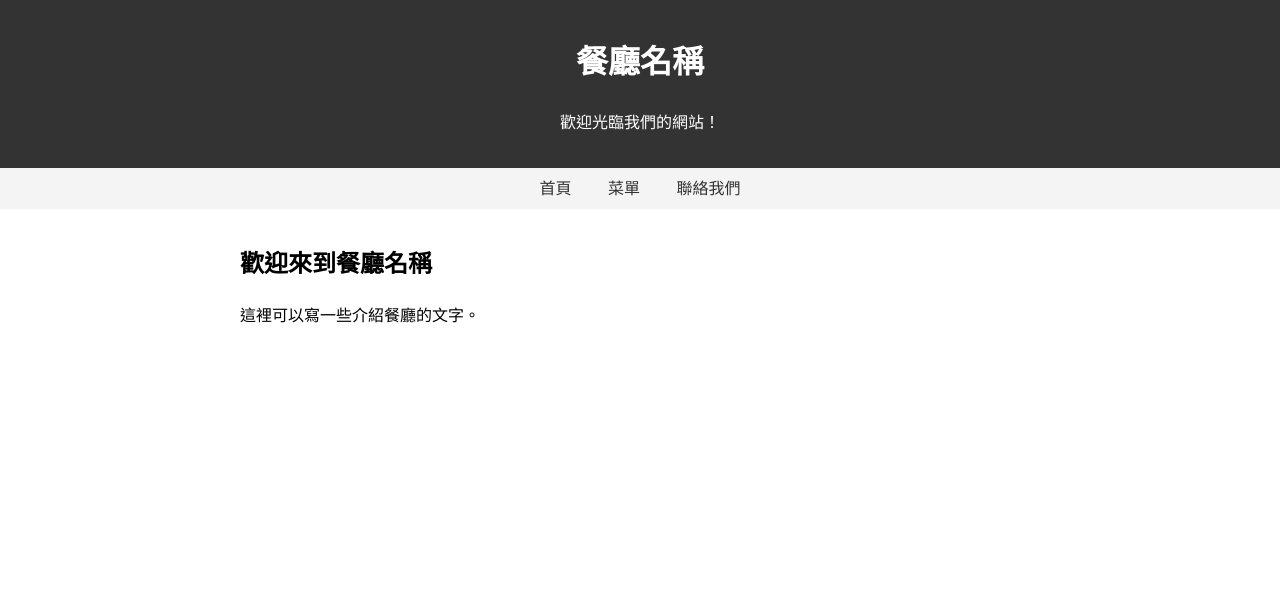
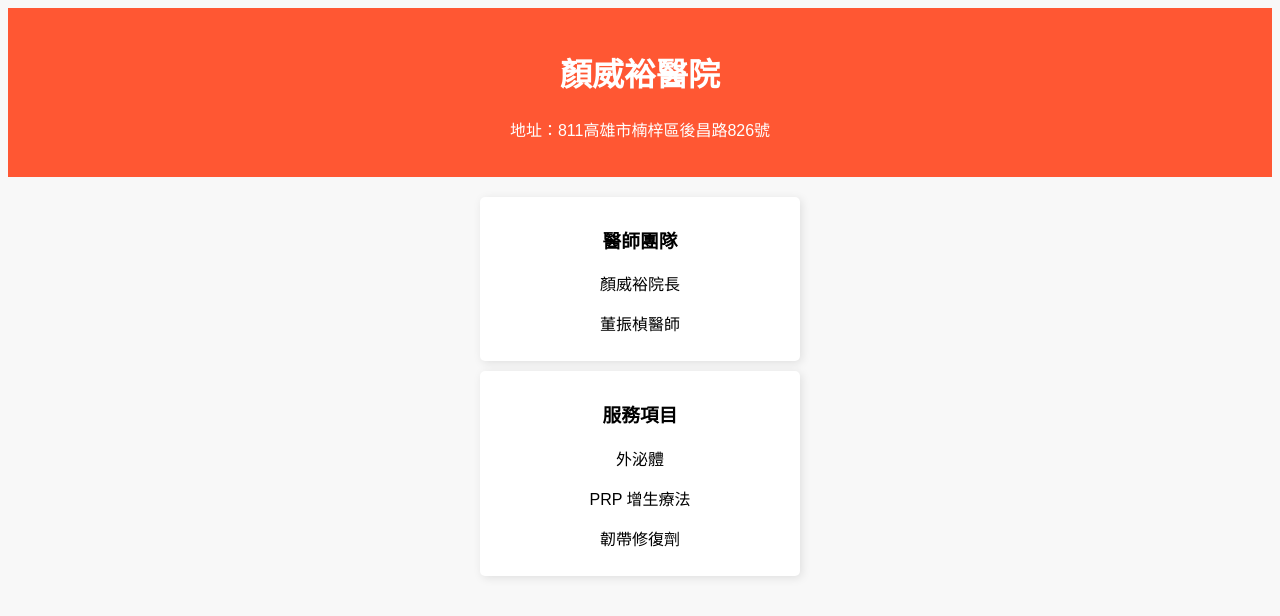
Before and after one commit to connie850413/restaurant-website, a plain HTML site: page index.html in a window 1280 px wide. Drawn offline with Linux system fonts and the light colour scheme.

Commit message:
Update index.html

```diff
--- a/index.html
+++ b/index.html
@@ -3,84 +3,48 @@
 <head>
   <meta charset="UTF-8">
   <meta name="viewport" content="width=device-width, initial-scale=1.0">
-  <title>餐廳名稱 - 美味菜單</title>
+  <title>顏威裕醫院</title>
   <style>
     body {
       font-family: Arial, sans-serif;
-      line-height: 1.6;
-      margin: 0;
-      padding: 0;
+      text-align: center;
+      background-color: #f8f8f8;
     }
     header {
-      background: #333;
-      color: #fff;
-      text-align: center;
-      padding: 1rem;
+      background: #ff5733;
+      color: white;
+      padding: 20px;
     }
-    nav {
-      background: #f4f4f4;
-      text-align: center;
-      padding: 0.5rem;
-    }
-    nav a {
-      text-decoration: none;
-      color: #333;
-      padding: 0.5rem 1rem;
-    }
-    nav a:hover {
-      background: #ddd;
-    }
-    .container {
-      max-width: 800px;
-      margin: auto;
-      padding: 1rem;
+    .menu {
+      margin: 20px;
     }
     .menu-item {
-      border-bottom: 1px solid #ccc;
-      padding: 1rem 0;
+      background: white;
+      padding: 10px;
+      margin: 10px auto;
+      width: 300px;
+      border-radius: 5px;
+      box-shadow: 2px 2px 10px rgba(0, 0, 0, 0.1);
     }
   </style>
 </head>
 <body>
   <header>
-    <h1>餐廳名稱</h1>
-    <p>歡迎光臨我們的網站！</p>
+    <h1>顏威裕醫院</h1>
+    <p>地址：811高雄市楠梓區後昌路826號</p>
   </header>
-  <nav>
-    <a href="#">首頁</a>
-    <a href="#">菜單</a>
-    <a href="#">聯絡我們</a>
-  </nav>
-  <div class="container">
-    <section id="home">
-      <h2>歡迎來到餐廳名稱</h2>
-      <p>這裡可以寫一些介紹餐廳的文字。</p>
-    </section>
-    <section id="menu" style="display: none;">
-      <h2>我們的菜單</h2>
-      <div class="menu-item">
-        <h3>菜品名稱 1</h3>
-        <p>菜品描述 1。</p>
-        <p>價格: $10</p>
-      </div>
-      <div class="menu-item">
-        <h3>菜品名稱 2</h3>
-        <p>菜品描述 2。</p>
-        <p>價格: $12</p>
-      </div>
-      <!-- 可以繼續增加其他菜品 -->
-    </section>
-  </div>
-  <script>
-    // 切換首頁和菜單的顯示
-    document.querySelector('nav a:nth-child(1)').addEventListener('click', function() {
-      document.getElementById('home').style.display = 'block';
-      document.getElementById('menu').style.display = 'none';
-    });
-    document.querySelector('nav a:nth-child(2)').addEventListener('click', function() {
-      document.getElementById('home').style.display = 'none';
-      document.getElementById('menu').style.display = 'block';
-    });
-  </script>
+  <section class="menu">
+    <div class="menu-item">
+      <h3>醫師團隊</h3>
+      <p>顏威裕院長</p>
+      <p>董振楨醫師</p>
+    </div>
+    <div class="menu-item">
+      <h3>服務項目</h3>
+      <p>外泌體</p>
+      <p>PRP 增生療法</p>
+      <p>韌帶修復劑</p>
+    </div>
+  </section>
 </body>
 </html>
```
